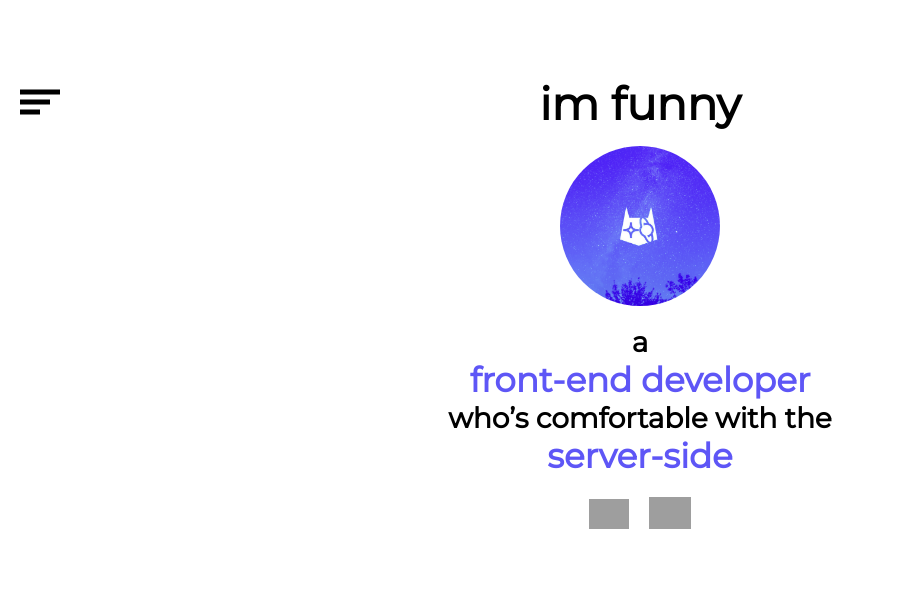
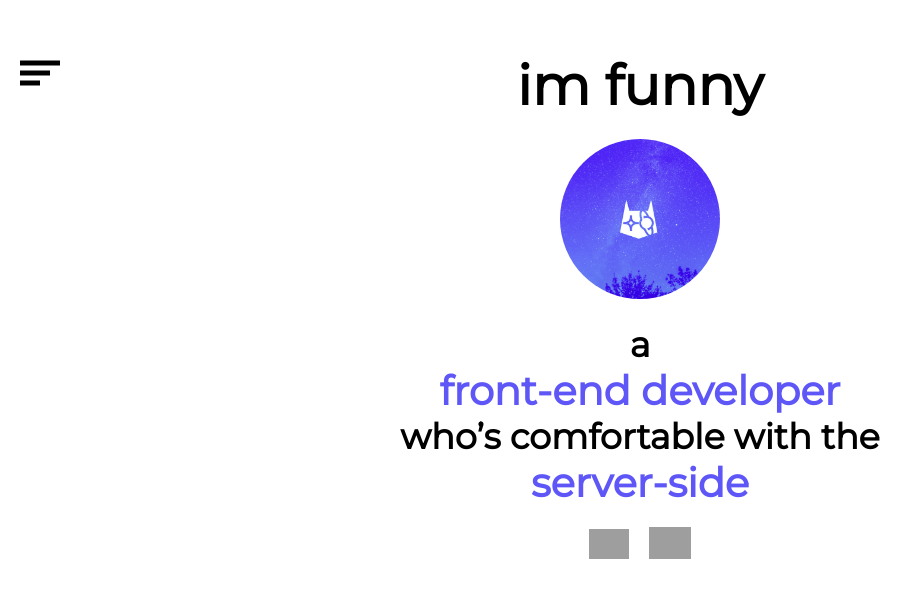
Before and after one commit to imfunniee/imfunniee.github.io, a plain HTML site: page index.html in a window 1280 px wide. Shown: the part 110-708 px from the top of the page, without its empty margins (0-923 px from the left). Drawn offline with nearby package versions, Linux system fonts and the light colour scheme; grey boxes are pictures that could not be loaded.

Commit message:
Add files via upload

```diff
--- a/index.css
+++ b/index.css
@@ -82,24 +82,20 @@ min-height:100vh;
 font-family:'Montserrat', sans-serif;
 font-weight:bold;
 font-style:normal;
-display:flex;
-align-item:center;
-justify-content:center;
-flex-direction:column;
 background:#fff;
 }
 #header{
-font-size:45px;
-margin:15px 0px;
+font-size:55px;
+margin:20px 0px;
 }
 #content{
-margin:15px 0px;
-font-size:28px;
+margin:20px 0px;
+font-size:35px;
 width:90%;
 }
 #content b{
 color:#5E56F6;
-font-size:34px;
+font-size:40px;
 }
 #hahayes{
 top:0;
```
